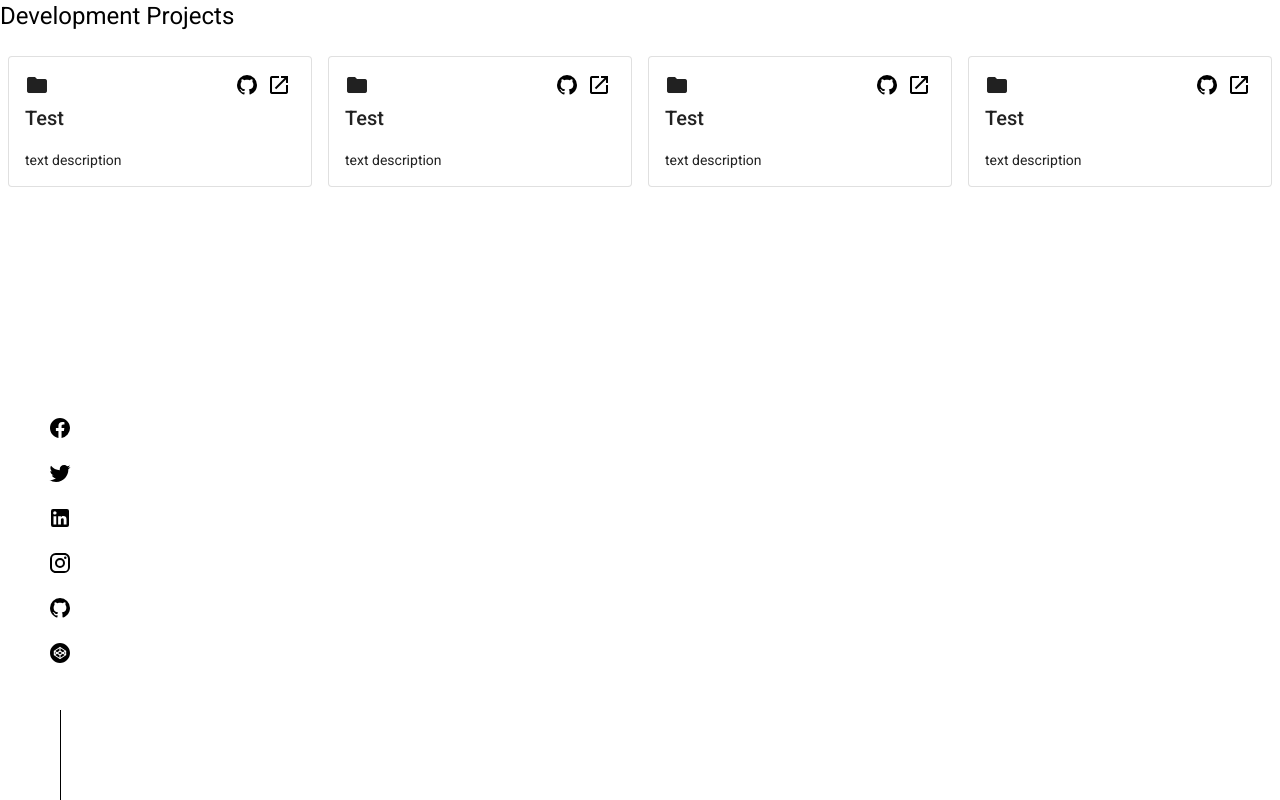
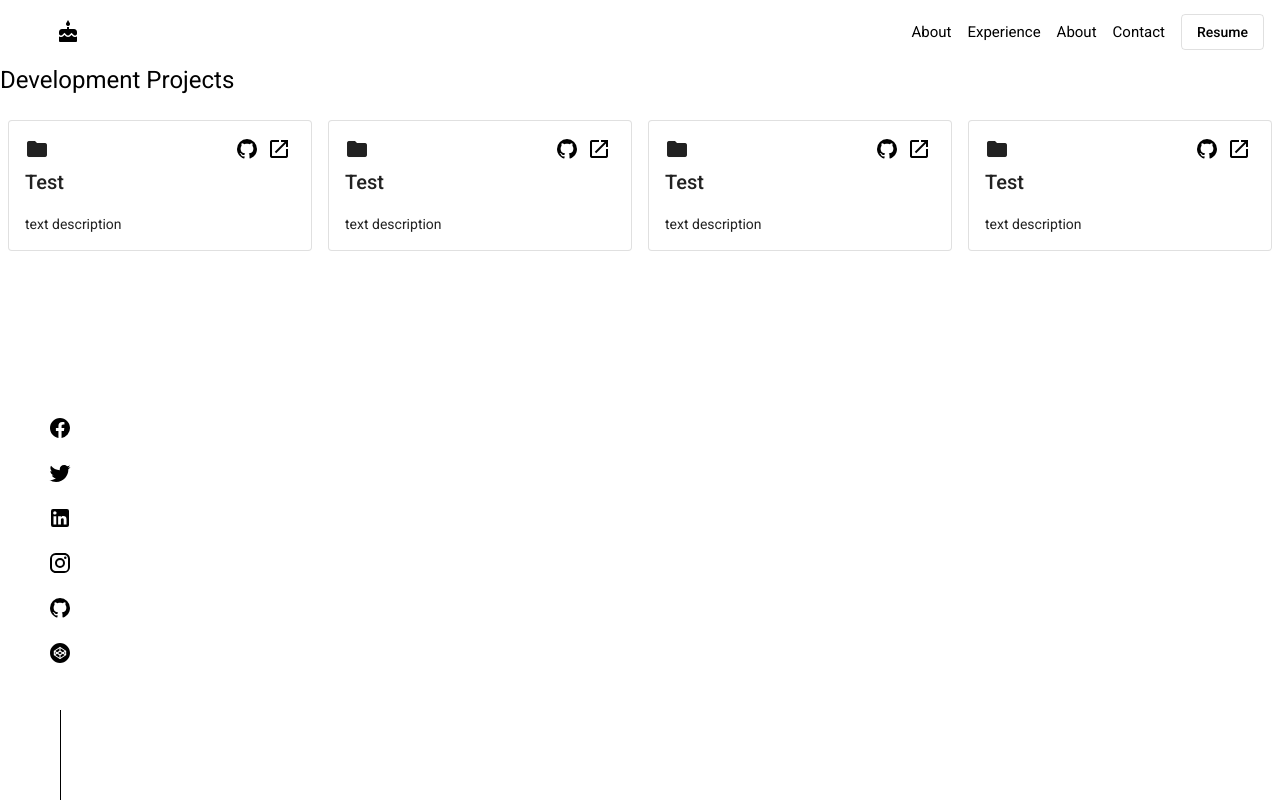
Before and after one commit to shinkhouse/github.io, an Angular app: page / in a window 1280 px wide. Built offline with nearby package versions, Linux system fonts and the light colour scheme.

Commit message:
add header component

```diff
--- /dev/null
+++ b/src/app/core/header/header.component.html
@@ -0,0 +1,13 @@
+<header>
+  <mat-icon>cake</mat-icon>
+  <!-- <h2 class="mat-title">Samuel Hinkhouse</h2> -->
+  <div fxFlex></div>
+  <nav>
+    <ul>
+      <li *ngFor="let navItem of navigation">
+        <a class="mat-subheading-1" [href]="navItem.link">{{navItem.name}}</a>
+      </li>
+    </ul>
+  </nav>
+  <button mat-stroked-button>Resume</button>
+</header>
--- /dev/null
+++ b/src/app/core/header/header.component.scss
@@ -0,0 +1,42 @@
+header {
+    display: flex;
+    box-sizing: border-box;
+    padding: 0 16px;
+    width: 100%;
+    flex-direction: row;
+    align-items: center;
+    white-space: nowrap;
+    height: 64px;
+
+    mat-icon:first-of-type {
+        padding: 0px 16px 0px 40px;
+    }
+
+    h2.mat-title {
+        margin: 0px;
+    }
+
+    & ul {
+        list-style: none;
+        padding: 0px;
+        margin: 0px;
+
+        & li {
+            display: inline-block;
+            padding: 8px;
+
+            & a {
+                color: black;
+                text-decoration: none;
+
+                &:hover {
+                    color: black
+                }
+            }
+        }
+    }
+
+    button[mat-stroked-button] {
+        margin-left: 8px;
+    }
+}
--- /dev/null
+++ b/src/app/core/header/header.component.ts
@@ -0,0 +1,35 @@
+import { Component, OnInit } from '@angular/core';
+
+@Component({
+  selector: 'shi-header',
+  templateUrl: './header.component.html',
+  styleUrls: ['./header.component.scss']
+})
+export class HeaderComponent implements OnInit {
+
+  constructor() { }
+
+  public navigation: any[];
+
+  ngOnInit(): void {
+      this.navigation = [
+          {
+              name: 'About',
+              link: '#about'
+          },
+          {
+            name: 'Experience',
+            link: '#experience'
+        },
+        {
+            name: 'About',
+            link: '#work'
+        },
+        {
+            name: 'Contact',
+            link: '#contact'
+        }
+      ];
+  }
+
+}
--- a/src/app/portfolio.component.html
+++ b/src/app/portfolio.component.html
@@ -1,2 +1,5 @@
-<shi-projects></shi-projects>
+<shi-header></shi-header>
+<main>
+    <shi-projects></shi-projects>
+</main>
 <shi-useful-link-bar></shi-useful-link-bar>
--- a/src/app/portfolio.component.scss
+++ b/src/app/portfolio.component.scss
@@ -0,0 +1,5 @@
+main {
+    max-width: 1400px;
+    width: 100%;
+    margin: 0 auto;
+}
--- a/src/app/portfolio.module.ts
+++ b/src/app/portfolio.module.ts
@@ -7,14 +7,15 @@ import { ServiceWorkerModule } from '@angular/service-worker';
 import { environment } from '../environments/environment';
 import { BrowserAnimationsModule } from '@angular/platform-browser/animations';
 import { SharedModule } from './shared/shared.module';
-import { MatCardModule } from '@angular/material/card';
 import { HomeModule } from './pages/home/home.module';
+import { CoreModule } from './core/core.module';
 
 @NgModule({
     declarations: [
         AppComponent
     ],
     imports: [
+        CoreModule,
         BrowserModule,
         AppRoutingModule,
         ServiceWorkerModule.register('ngsw-worker.js', { enabled: environment.production }),
```
Also changed, not shown: src/app/core/core.module.ts (+10 -4 lines), 1 other file (tests, documents, lock files or other folders).
